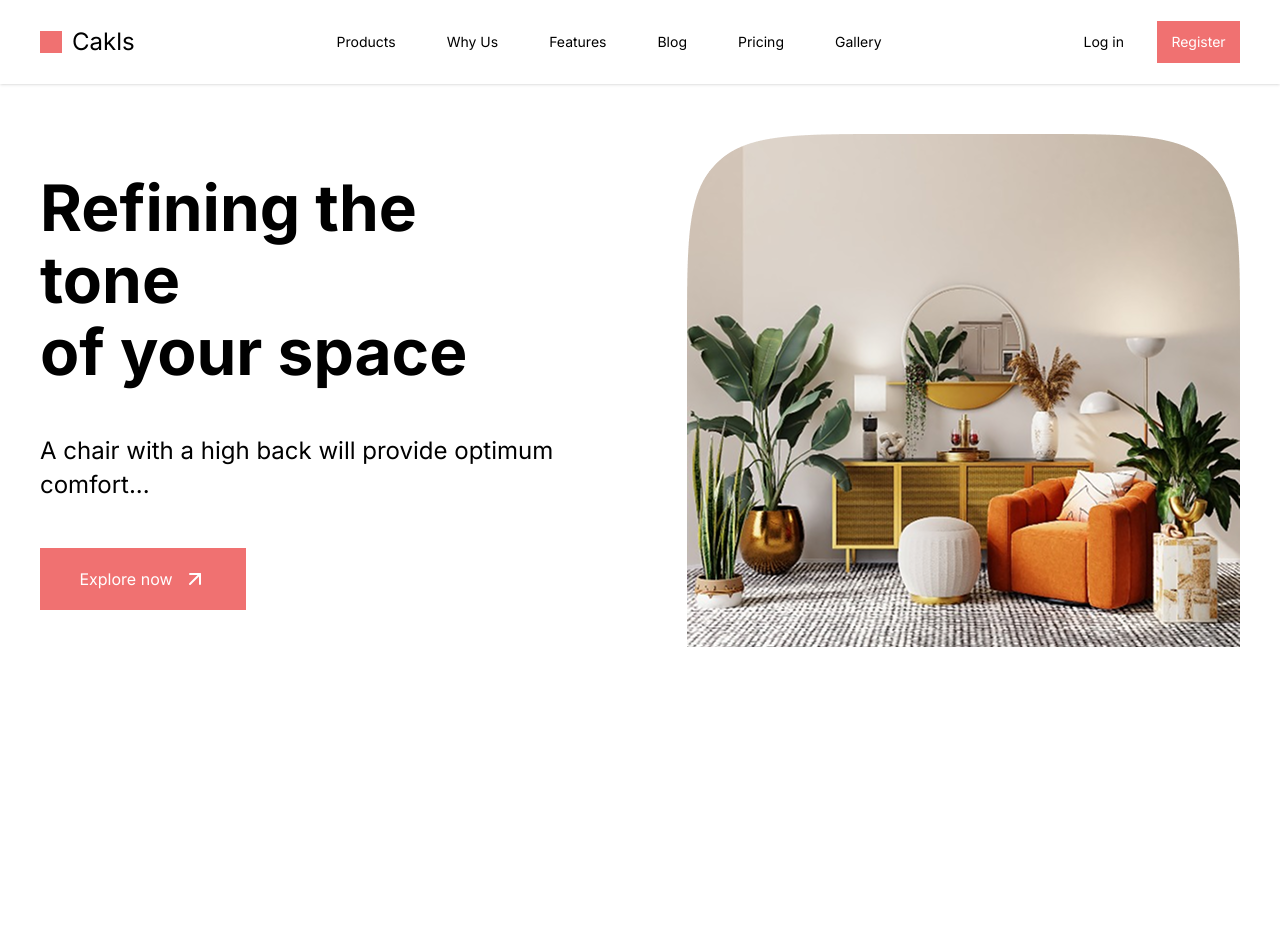
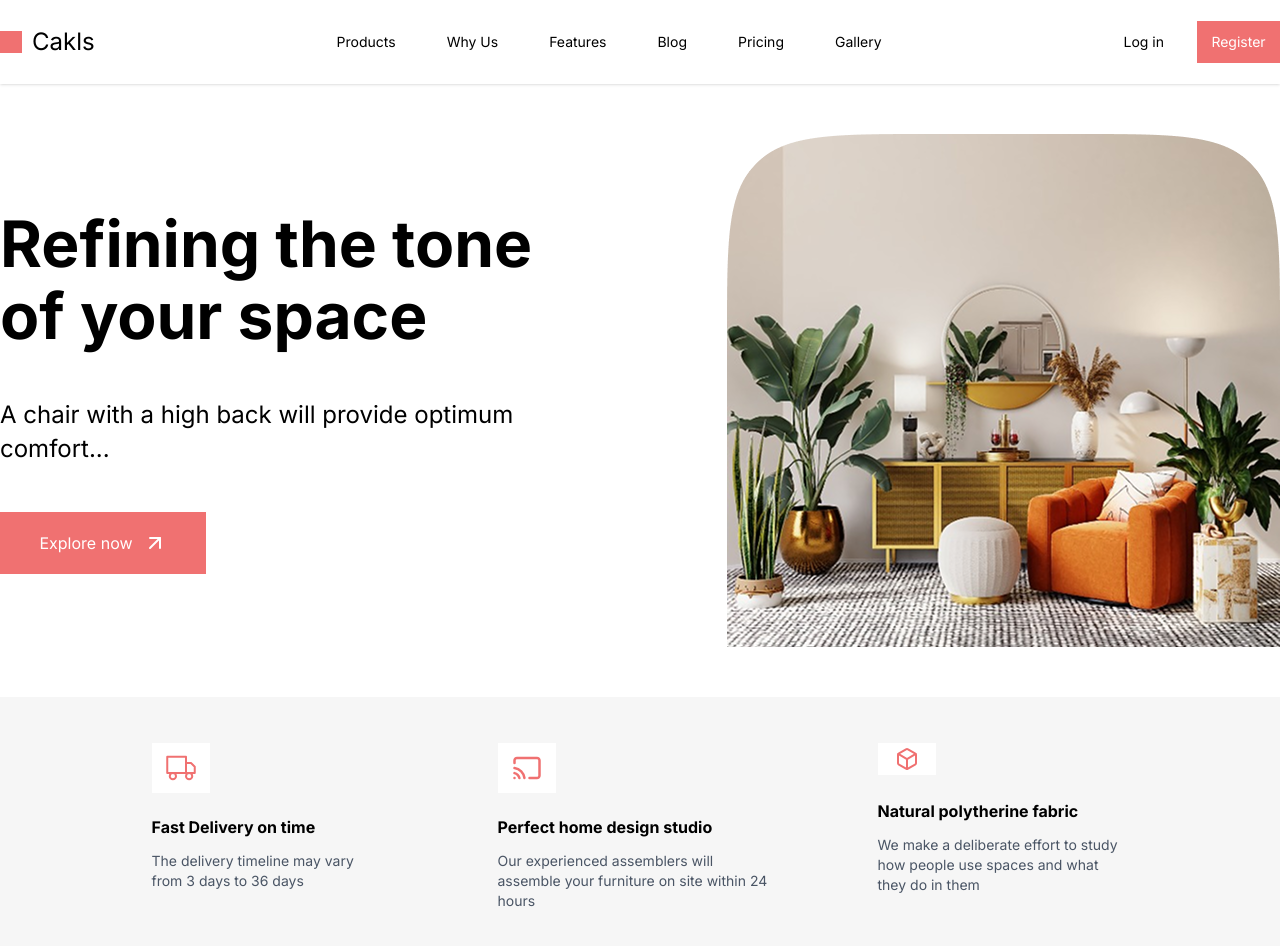
Before and after one commit to SwaroopDangal/cakls, a React (Vite) app: page / in a window 1280 px wide. Shown: the top 946 px of the page. Before the commit the page ends 800 px from the top, so only its background shows below. Built offline with nearby package versions, Linux system fonts and the light colour scheme; a web font is replaced by a local one.

Commit message:
feat: Add Strengths component and integrate it into App

```diff
--- a/src/App.tsx
+++ b/src/App.tsx
@@ -1,12 +1,14 @@
 import React from "react";
 import NavBar from "./components/NavBar/NavBar";
 import Hero from "./components/Hero/Hero";
+import Strengths from "./components/Strengths/Strengths";
 
 const App = () => {
   return (
     <div>
       <NavBar />
       <Hero />
+      <Strengths />
     </div>
   );
 };
--- /dev/null
+++ b/src/components/Strengths/Strengths.tsx
@@ -0,0 +1,69 @@
+import { Icons } from "../../assets";
+
+export default function Strengths() {
+  return (
+    <section className="w-full  h-69.75 py-16 flex justify-center">
+      <div className="max-w-7xl bg-gray w-full px-10 flex items-center justify-center">
+        <div className="flex items-start  justify-center w-328 gap-27.5">
+          {/* ITEM 1 */}
+          <div className="flex  flex-col gap-5.5 w-59 h-41.25">
+            <div className="w-14.5 h-12.5 bg-white   flex items-center justify-center">
+              <img
+                src={Icons.TruckIcon}
+                alt="Fast Delivery"
+                className="w-7.5 h-7.5"
+              />
+            </div>
+
+            <div className="flex flex-col gap-3">
+              <h3 className="font-bold text-base text-black">
+                Fast Delivery on time
+              </h3>
+              <p className="text-sm text-gray-600">
+                The delivery timeline may vary from 3 days to 36 days
+              </p>
+            </div>
+          </div>
+
+          {/* ITEM 2 */}
+          <div className="flex  flex-col gap-5.5 w-67.5 h-46.75">
+            <div className="w-14.5 h-12.5 bg-white flex items-center justify-center">
+              <img
+                src={Icons.CastIcon}
+                alt="Perfect Design"
+                className="w-7.5 h-7.5"
+              />
+            </div>
+
+            <div className="flex flex-col gap-3">
+              <h3 className="font-bold text-base text-black">
+                Perfect home design studio
+              </h3>
+              <p className="text-sm text-gray-600">
+                Our experienced assemblers will assemble your furniture on site
+                within 24 hours
+              </p>
+            </div>
+          </div>
+
+          {/* ITEM 3 */}
+          <div className="flex flex-col gap-6 w-62.75 h-38">
+            <div className="w-14.5 h-12.5 bg-white flex items-center justify-center">
+              <img src={Icons.BoxIcon} alt="Fabric" className="w-6 h-6" />
+            </div>
+
+            <div className="flex flex-col gap-3">
+              <h3 className="font-bold text-base text-black">
+                Natural polytherine fabric
+              </h3>
+              <p className="text-sm text-gray-600">
+                We make a deliberate effort to study how people use spaces and
+                what they do in them
+              </p>
+            </div>
+          </div>
+        </div>
+      </div>
+    </section>
+  );
+}
--- a/src/index.css
+++ b/src/index.css
@@ -5,6 +5,7 @@
   --font-Inter: "Inter", sans-serif;
 
   --color-orange: #f07171;
+  --color-gray: #f6f6f6;
 }
 
 body {
@@ -14,3 +15,14 @@ body {
 button {
   @apply cursor-pointer;
 }
+
+* {
+  margin: 0;
+  padding: 0;
+  box-sizing: border-box;
+}
+html,
+body {
+  height: 100%;
+  width: 100%;
+}
```
